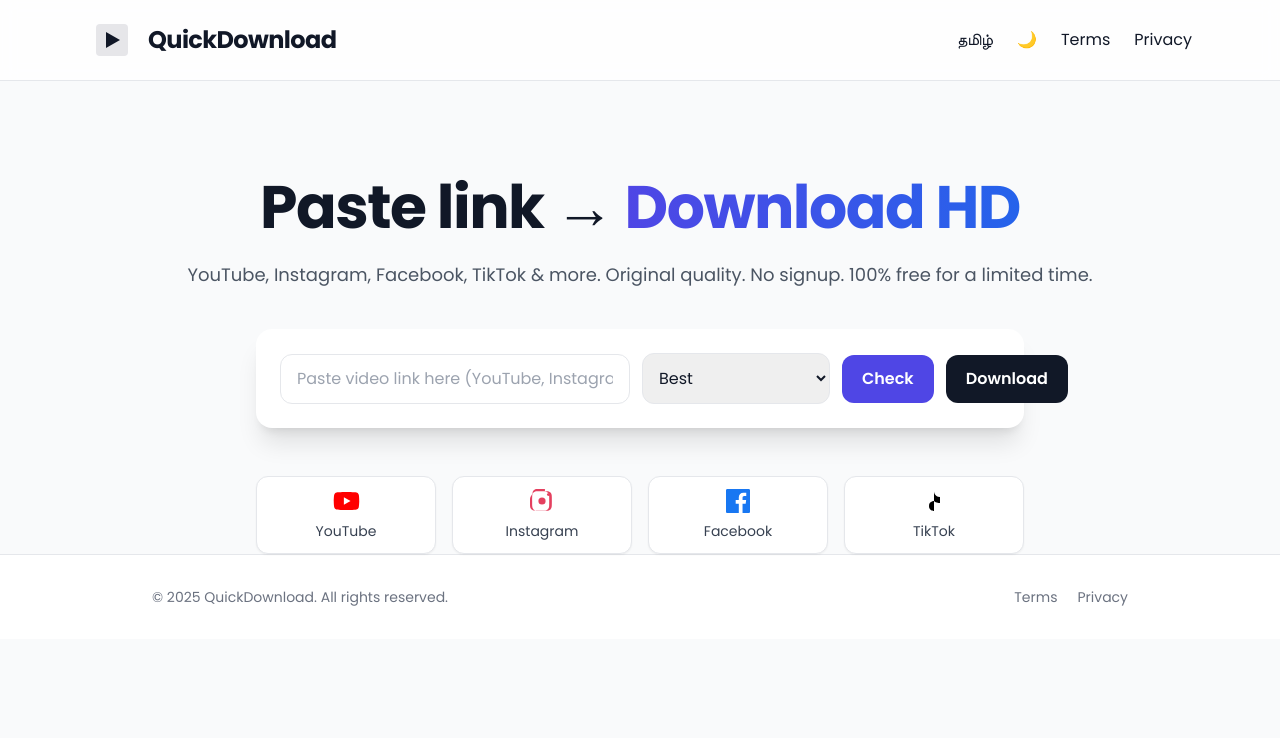
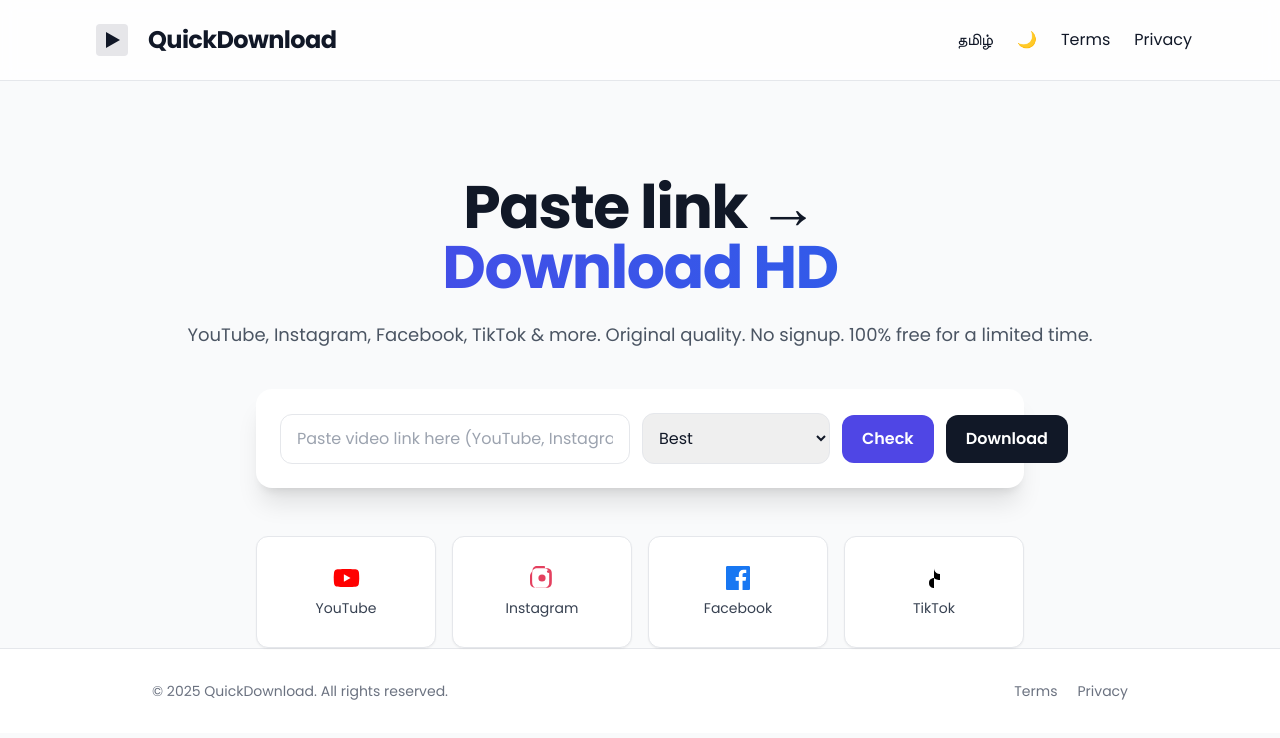
Before and after one commit to AravindGlorious/Aravind, a website: page public/index.html in a window 1280 px wide. Drawn offline with nearby package versions, Linux system fonts and the light colour scheme.

Commit message:
Update index.html

```diff
--- a/public/index.html
+++ b/public/index.html
@@ -58,7 +58,7 @@
         <img src="/favicon.svg" class="h-10 w-10 md:h-12 md:w-12" alt="QuickDownload logo">
         <span class="text-xl md:text-2xl font-bold tracking-tight">QuickDownload</span>
       </a>
-      <nav class="flex items-center gap-6 text-sm md:text-base">
+      <nav class="flex flex-wrap items-center gap-6 text-sm md:text-base">
         <button id="langToggle" class="hover:underline">தமிழ்</button>
         <button id="darkToggle" class="hover:underline">🌙</button>
         <a class="hover:underline" href="/terms.html">Terms</a>
@@ -73,8 +73,8 @@
       <div class="max-w-5xl mx-auto px-6 text-center">
         <!-- Hero Text -->
         <h1 class="text-3xl sm:text-4xl md:text-5xl lg:text-6xl font-extrabold leading-tight tracking-tight">
-          <span id="heroText">Paste link →</span>
-          <span class="bg-gradient-to-r from-indigo-600 to-blue-600 bg-clip-text text-transparent">Download HD</span>
+          <span class="block" id="heroText">Paste link →</span>
+          <span class="block bg-gradient-to-r from-indigo-600 to-blue-600 bg-clip-text text-transparent">Download HD</span>
         </h1>
         <p class="mt-4 md:mt-6 text-gray-600 dark:text-gray-300 text-base md:text-lg" id="subText">
           YouTube, Instagram, Facebook, TikTok & more. Original quality. No signup. 100% free for a limited time.
@@ -88,22 +88,21 @@
               class="flex-1 rounded-xl border border-gray-200 dark:border-gray-700 px-4 py-3 text-sm md:text-base outline-none
                      focus:ring-4 focus:ring-indigo-100 focus:border-indigo-500 dark:bg-gray-900 dark:text-white" />
 
-            <select id="quality"
-              class="rounded-xl border border-gray-200 dark:border-gray-700 px-3 py-3 text-sm md:text-base
-                     dark:bg-gray-900 dark:text-white">
+            <select id="quality" class="rounded-xl border border-gray-200 dark:border-gray-700 px-3 py-3 text-sm md:text-base dark:bg-gray-900 dark:text-white md:flex-shrink-0">
               <option value="best">Best</option>
               <option value="720p">720p</option>
               <option value="480p">480p</option>
               <option value="audio">Audio Only (mp3)</option>
             </select>
 
+            <div class="flex flex-col md:flex-row gap-3 w-full md:w-auto">
               <button id="checkBtn" type="submit"
                 class="rounded-xl px-5 py-3 bg-indigo-600 text-white font-semibold hover:bg-indigo-700
                        focus:ring-4 focus:ring-indigo-200 transition-all w-full md:w-auto">Check</button>
-
               <button id="downloadBtn" type="button"
                 class="rounded-xl px-5 py-3 bg-gray-900 text-white font-semibold hover:bg-black
                        focus:ring-4 focus:ring-gray-200 transition-all w-full md:w-auto" disabled>Download</button>
+            </div>
           </form>
 
           <!-- Loader -->
@@ -131,19 +130,19 @@
 
         <!-- Logos Row -->
         <div class="mt-12 grid grid-cols-2 sm:grid-cols-4 gap-4 text-center text-sm font-medium text-gray-700 dark:text-gray-300 max-w-3xl mx-auto">
-          <div class="flex flex-col items-center justify-center gap-2 p-3 rounded-xl border bg-white dark:bg-gray-800 shadow-sm">
+          <div class="flex flex-col items-center justify-center gap-2 p-3 rounded-xl border bg-white dark:bg-gray-800 shadow-sm h-28">
             <img src="/icons/youtube.svg" class="h-6" alt="YouTube">
             <span>YouTube</span>
           </div>
-          <div class="flex flex-col items-center justify-center gap-2 p-3 rounded-xl border bg-white dark:bg-gray-800 shadow-sm">
+          <div class="flex flex-col items-center justify-center gap-2 p-3 rounded-xl border bg-white dark:bg-gray-800 shadow-sm h-28">
             <img src="/icons/instagram.svg" class="h-6" alt="Instagram">
             <span>Instagram</span>
           </div>
-          <div class="flex flex-col items-center justify-center gap-2 p-3 rounded-xl border bg-white dark:bg-gray-800 shadow-sm">
+          <div class="flex flex-col items-center justify-center gap-2 p-3 rounded-xl border bg-white dark:bg-gray-800 shadow-sm h-28">
             <img src="/icons/facebook.svg" class="h-6" alt="Facebook">
             <span>Facebook</span>
           </div>
-          <div class="flex flex-col items-center justify-center gap-2 p-3 rounded-xl border bg-white dark:bg-gray-800 shadow-sm">
+          <div class="flex flex-col items-center justify-center gap-2 p-3 rounded-xl border bg-white dark:bg-gray-800 shadow-sm h-28">
             <img src="/icons/tiktok.svg" class="h-6" alt="TikTok">
             <span>TikTok</span>
           </div>
```
Lines whose indentation alone changed are shown as unchanged.
